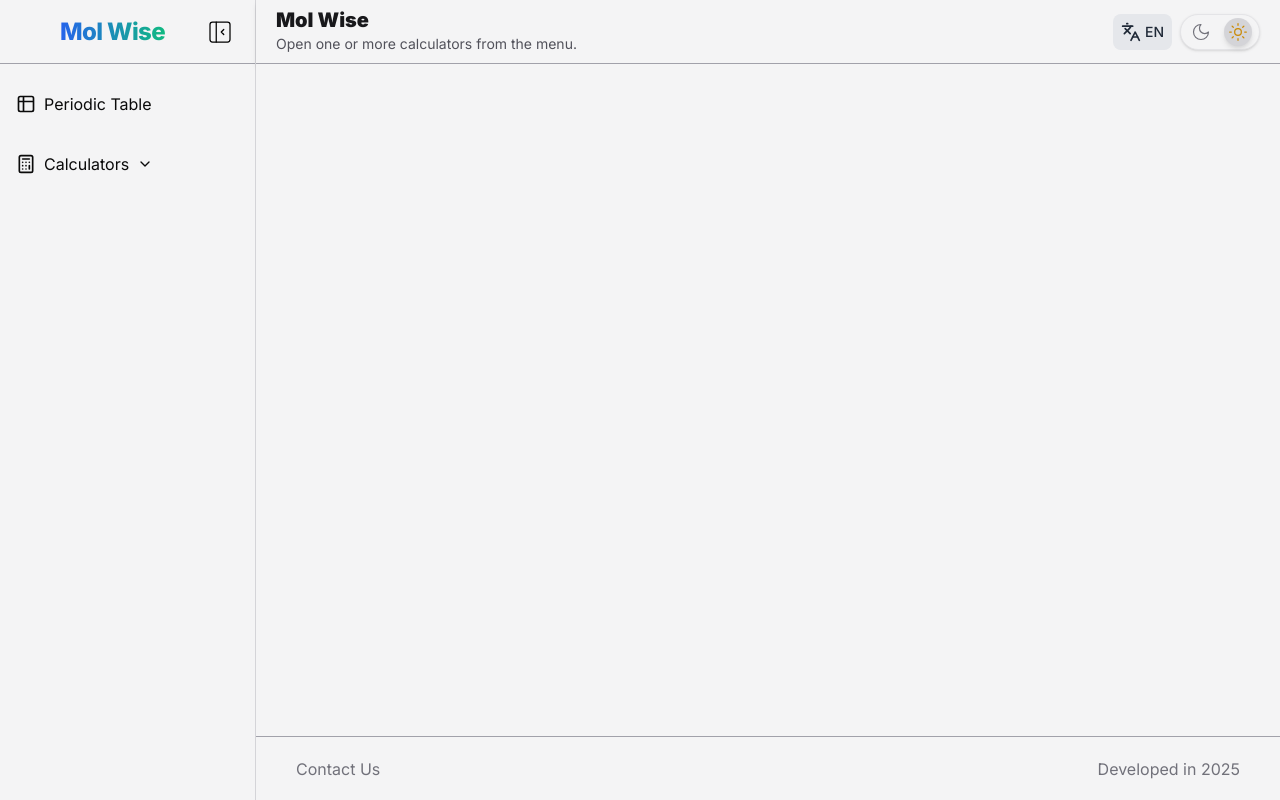
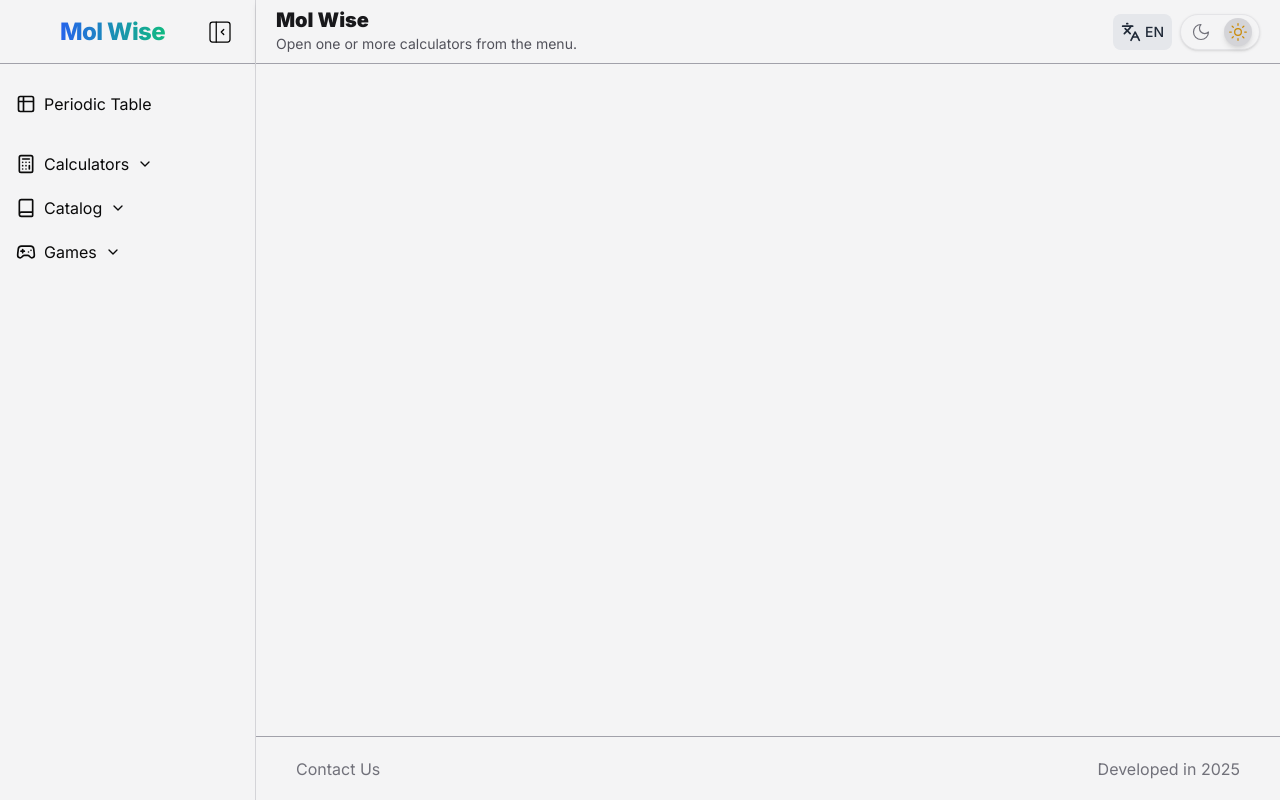
Before and after one commit to brunomacedo1203/Mol-Wise, a Next.js app: page /en/calculators in a window 1280 px wide. Built offline with nearby package versions, Linux system fonts and the light colour scheme.

Commit message:
feat: update language files and menu component with navigation structure

```diff
--- a/src/i18n/messages/en.json
+++ b/src/i18n/messages/en.json
@@ -68,6 +68,8 @@
     "contact": "Contact",
     "calculators": "Calculators",
     "periodicTable": "Periodic Table",
+    "catalog": "Catalog",
+    "games": "Games",
     "menu": {
       "expand": "Expand menu",
       "collapse": "Collapse menu"
@@ -275,5 +277,21 @@
       "Ts": "Tennessine",
       "Og": "Oganesson"
     }
+  },
+  "catalog": {
+    "elements": {
+      "title": "Elements"
+    },
+    "compounds": {
+      "title": "Compounds"
+    }
+  },
+  "games": {
+    "elementQuiz": {
+      "title": "Element Quiz"
+    },
+    "compoundBuilder": {
+      "title": "Compound Builder"
+    }
   }
 }
--- a/src/i18n/messages/pt.json
+++ b/src/i18n/messages/pt.json
@@ -68,6 +68,8 @@
     "contact": "Contato",
     "calculators": "Calculadoras",
     "periodicTable": "Tabela Periódica",
+    "catalog": "Catálogo",
+    "games": "Jogos",
     "menu": {
       "expand": "Expandir menu",
       "collapse": "Recolher menu"
@@ -275,5 +277,21 @@
       "Ts": "Tenesso",
       "Og": "Oganessônio"
     }
+  },
+  "catalog": {
+    "elements": {
+      "title": "Elementos"
+    },
+    "compounds": {
+      "title": "Compostos"
+    }
+  },
+  "games": {
+    "elementQuiz": {
+      "title": "Quiz de Elementos"
+    },
+    "compoundBuilder": {
+      "title": "Construtor de Compostos"
+    }
   }
 }
--- a/src/shared/components/Menu.tsx
+++ b/src/shared/components/Menu.tsx
@@ -1,6 +1,6 @@
 "use client";
 
-import { useState } from "react";
+import { useState, useEffect } from "react";
 import { motion } from "framer-motion";
 import { ScrollArea } from "@/components/ui/scroll-area";
 import { cn } from "@/lib/utils";
@@ -10,15 +10,49 @@ import {
   ChevronUp,
   FlaskConical,
   Table2,
+  Book,
+  Gamepad2,
 } from "lucide-react";
 import Link from "next/link";
-import { usePathname, useRouter } from "next/navigation";
+import { usePathname, useRouter, useParams } from "next/navigation";
 import { useCalculatorInstances } from "@/features/calculators/contexts/CalculatorInstancesContext";
-import { useParams } from "next/navigation";
 import { useTranslations } from "next-intl";
 
+const STORAGE_KEY = "menuState";
+
+interface MenuState {
+  openSections: Record<string, boolean>;
+}
+
 export default function Menu({ collapsed }: { collapsed: boolean }) {
-  const [calculatorsOpen, setCalculatorsOpen] = useState(false);
+  const [state, setState] = useState<MenuState>(() => {
+    if (typeof window !== "undefined") {
+      const saved = localStorage.getItem(STORAGE_KEY);
+      if (saved) {
+        return JSON.parse(saved);
+      }
+    }
+    return {
+      openSections: {},
+    };
+  });
+
+  useEffect(() => {
+    if (typeof window !== "undefined") {
+      localStorage.setItem(STORAGE_KEY, JSON.stringify(state));
+    }
+  }, [state]);
+
+  const toggleSection = (id: string) => {
+    setState((prev) => ({
+      ...prev,
+      openSections: {
+        ...prev.openSections,
+        [id]: !prev.openSections[id],
+      },
+    }));
+  };
+
   const router = useRouter();
   const pathname = usePathname();
   const params = useParams();
@@ -68,12 +102,13 @@ export default function Menu({ collapsed }: { collapsed: boolean }) {
           {/* Calculators Accordion */}
           <li>
             <button
-              onClick={() => setCalculatorsOpen((open) => !open)}
+              onClick={() => toggleSection("calculators")}
               className={cn(
                 "flex items-center w-full gap-2 px-4 py-2 rounded-md hover:bg-zinc-200 dark:hover:bg-zinc-800 mt-1",
-                calculatorsOpen && "bg-zinc-100 dark:bg-zinc-900"
+                state.openSections["calculators"] &&
+                  "bg-zinc-100 dark:bg-zinc-900"
               )}
-              aria-expanded={calculatorsOpen}
+              aria-expanded={state.openSections["calculators"]}
             >
               <Calculator className="w-5 h-5" />
               {!collapsed && (
@@ -81,7 +116,7 @@ export default function Menu({ collapsed }: { collapsed: boolean }) {
                   <span className="text-base">
                     {t("navigation.calculators")}
                   </span>
-                  {calculatorsOpen ? (
+                  {state.openSections["calculators"] ? (
                     <ChevronUp className="w-4 h-4" />
                   ) : (
                     <ChevronDown className="w-4 h-4" />
@@ -93,11 +128,16 @@ export default function Menu({ collapsed }: { collapsed: boolean }) {
             <motion.div
               variants={submenuVariants}
               initial="closed"
-              animate={calculatorsOpen && !collapsed ? "open" : "closed"}
+              animate={
+                state.openSections["calculators"] && !collapsed
+                  ? "open"
+                  : "closed"
+              }
               className={cn(
                 "ml-6 mt-1",
-                // O submenu só aparece quando aberto e não está colapsado
-                calculatorsOpen && !collapsed ? "block" : "hidden"
+                state.openSections["calculators"] && !collapsed
+                  ? "block"
+                  : "hidden"
               )}
             >
               <div className="rounded-xl border border-zinc-200 bg-white shadow-lg dark:bg-neutral-800 dark:border-neutral-700 min-w-[210px]">
@@ -122,7 +162,122 @@ export default function Menu({ collapsed }: { collapsed: boolean }) {
                       {t("calculators.molarMass.title")}
                     </button>
                   </li>
-                  {/* Adicione outros calculators aqui */}
+                </ul>
+              </div>
+            </motion.div>
+          </li>
+
+          {/* Catalog Accordion */}
+          <li>
+            <button
+              onClick={() => toggleSection("catalog")}
+              className={cn(
+                "flex items-center w-full gap-2 px-4 py-2 rounded-md hover:bg-zinc-200 dark:hover:bg-zinc-800 mt-1",
+                state.openSections["catalog"] && "bg-zinc-100 dark:bg-zinc-900"
+              )}
+              aria-expanded={state.openSections["catalog"]}
+            >
+              <Book className="w-5 h-5" />
+              {!collapsed && (
+                <>
+                  <span className="text-base">{t("navigation.catalog")}</span>
+                  {state.openSections["catalog"] ? (
+                    <ChevronUp className="w-4 h-4" />
+                  ) : (
+                    <ChevronDown className="w-4 h-4" />
+                  )}
+                </>
+              )}
+            </button>
+            <motion.div
+              variants={submenuVariants}
+              initial="closed"
+              animate={
+                state.openSections["catalog"] && !collapsed ? "open" : "closed"
+              }
+              className={cn(
+                "ml-6 mt-1",
+                state.openSections["catalog"] && !collapsed ? "block" : "hidden"
+              )}
+            >
+              <div className="rounded-xl border border-zinc-200 bg-white shadow-lg dark:bg-neutral-800 dark:border-neutral-700 min-w-[210px]">
+                <ul className="p-1">
+                  <li>
+                    <Link
+                      href={`/${locale}/catalog/elements`}
+                      className="flex items-center gap-2 w-full px-3 py-2 rounded-md text-2m hover:bg-blue-100 dark:hover:bg-blue-900/40 mt-1"
+                    >
+                      <Table2 className="w-4 h-4" />
+                      {t("catalog.elements.title")}
+                    </Link>
+                  </li>
+                  <li>
+                    <Link
+                      href={`/${locale}/catalog/compounds`}
+                      className="flex items-center gap-2 w-full px-3 py-2 rounded-md text-2m hover:bg-blue-100 dark:hover:bg-blue-900/40 mt-1"
+                    >
+                      <FlaskConical className="w-4 h-4" />
+                      {t("catalog.compounds.title")}
+                    </Link>
+                  </li>
+                </ul>
+              </div>
+            </motion.div>
+          </li>
+
+          {/* Games Accordion */}
+          <li>
+            <button
+              onClick={() => toggleSection("games")}
+              className={cn(
+                "flex items-center w-full gap-2 px-4 py-2 rounded-md hover:bg-zinc-200 dark:hover:bg-zinc-800 mt-1",
+                state.openSections["games"] && "bg-zinc-100 dark:bg-zinc-900"
+              )}
+              aria-expanded={state.openSections["games"]}
+            >
+              <Gamepad2 className="w-5 h-5" />
+              {!collapsed && (
+                <>
+                  <span className="text-base">{t("navigation.games")}</span>
+                  {state.openSections["games"] ? (
+                    <ChevronUp className="w-4 h-4" />
+                  ) : (
+                    <ChevronDown className="w-4 h-4" />
+                  )}
+                </>
+              )}
+            </button>
+            <motion.div
+              variants={submenuVariants}
+              initial="closed"
+              animate={
+                state.openSections["games"] && !collapsed ? "open" : "closed"
+              }
+              className={cn(
+                "ml-6 mt-1",
+                state.openSections["games"] && !collapsed ? "block" : "hidden"
+              )}
+            >
+              <div className="rounded-xl border border-zinc-200 bg-white shadow-lg dark:bg-neutral-800 dark:border-neutral-700 min-w-[210px]">
+                <ul className="p-1">
+                  <li>
+                    <Link
+                      href={`/${locale}/games/element-quiz`}
+                      className="flex items-center gap-2 w-full px-3 py-2 rounded-md text-2m hover:bg-blue-100 dark:hover:bg-blue-900/40 mt-1"
+                    >
+                      <Gamepad2 className="w-4 h-4" />
+                      {t("games.elementQuiz.title")}
+                    </Link>
+                  </li>
+                  <li>
+                    <Link
+                      href={`/${locale}/games/compound-builder`}
+                      className="flex items-center gap-2 w-full px-3 py-2 rounded-md text-2m hover:bg-blue-100 dark:hover:bg-blue-900/40 mt-1"
+                    >
+                      <Gamepad2 className="w-4 h-4" />
+                      {t("games.compoundBuilder.title")}
+                    </Link>
+                  </li>
                 </ul>
               </div>
             </motion.div>
```
